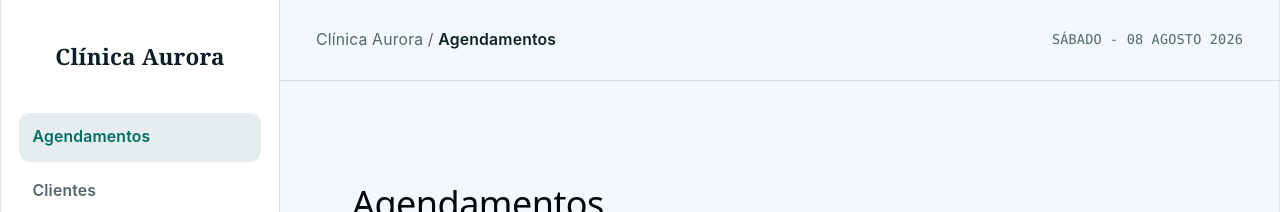
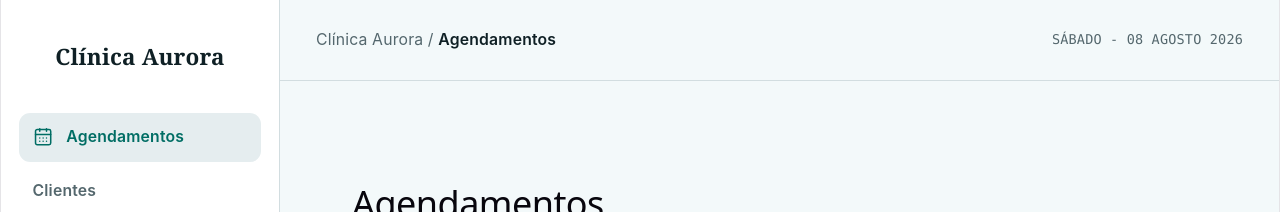
Before and after one commit to SoaresDavidson/Sistema-de-Agendamento-Compex, a React (Vite) app in the folder frontend/: page /agendamentos in a window 1280 px wide. Shown: the top 212 px of the page. Built offline with nearby package versions, Linux system fonts and the light colour scheme; no server answers.

Commit message:
feat: icone de calendário com lucide-react no navlink de agendamnto #10

```diff
--- a/frontend/src/features/agendamentos/components/AgendamentosNavLink.tsx
+++ b/frontend/src/features/agendamentos/components/AgendamentosNavLink.tsx
@@ -1,18 +1,25 @@
 import { NavLink } from "react-router-dom";
+import { CalendarDays } from "lucide-react";
+
 
 export function AgendamentosNavLink() {
 	return (
 		<NavLink
 			to="/agendamentos"
 			className={({ isActive }) =>
-				`flex min-h-11 items-center rounded-control px-3 text-sm font-semibold ${
+				`flex min-h-11 items-center gap-3 rounded-control px-3 text-sm font-semibold ${
 					isActive
 						? "bg-muted text-primary"
 						: "text-muted-foreground hover:bg-background"
 				}`
 			}
 		>
-			Agendamentos
+			<CalendarDays
+				aria-hidden="true"
+				className="size-4.5 flex-none"
+				strokeWidth={1.8}
+			/>
+			<span>Agendamentos</span>
 		</NavLink>
 	);
 }
```
